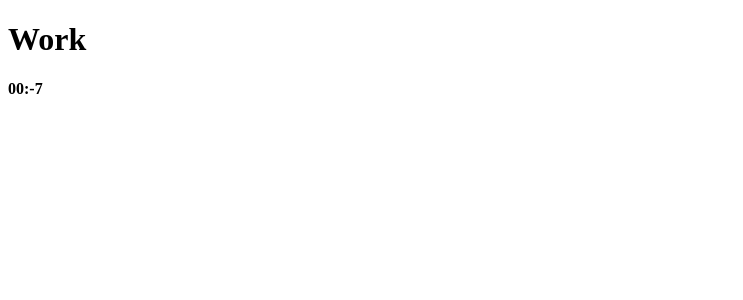
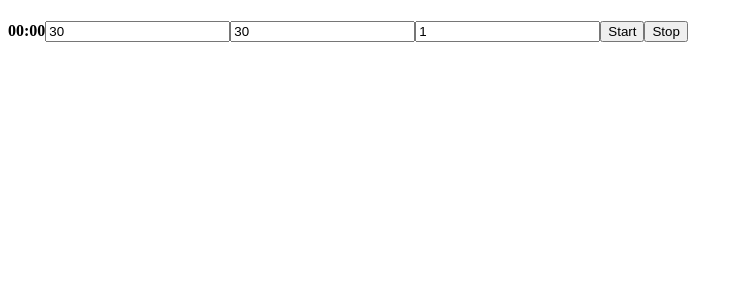
Before and after one commit to larslorenzdev/timer, a Nuxt app: page / in a window 1280 px wide. Shown: the top 300 px of the page, without its empty margins (0-743 px from the left). Built offline with nearby package versions, Linux system fonts and the light colour scheme.

Commit message:
refactoring

```diff
--- a/app.vue
+++ b/app.vue
@@ -1,60 +1,55 @@
 <template>
   <div>
-    <h1>{{currentTitle}}</h1>
-    <strong>00:{{ currentSeconds }}</strong>
+    <h1>{{ interval?.title }}</h1>
+    <strong>{{ formatTime(current) }}</strong>
+    <BaseInput
+      v-model="routeQuerySeconds"
+      :disabled="isRunning"
+    />
+    <BaseInput
+      v-model="routeQueryPause"
+      :disabled="isRunning"
+    />
+    <BaseInput
+      v-model="routeQueryInterval"
+      :disabled="isRunning"
+    />
+    <BaseButton
+      label="Start"
+      :disabled="isRunning"
+      @click="onStartTimer"
+    />
+    <BaseButton
+      label="Stop"
+      @click="onStopTimer"
+    />
   </div>
 </template>
 
 <script lang="ts" setup>
-type Interval = {
-  title: string
-  seconds: number
+import useIntervalTimer from '~/composables/useIntervalTimer'
+import { formatTime } from '~/utils/timeFormatter'
+
+const routeQuerySeconds = useRouteQueryNumberRef('seconds', 30)
+const routeQueryInterval = useRouteQueryNumberRef('interval', 1)
+const routeQueryPause = useRouteQueryNumberRef('pause', 30)
+const { startTimer, stopTimer, interval, current, isRunning } = useIntervalTimer()
+
+function onStartTimer() {
+  startTimer({
+    seconds: routeQuerySeconds.value,
+    pause: routeQueryPause.value,
+    interval: routeQueryInterval.value,
+  })
 }
 
-const route = useRoute()
-const seconds = Number.parseInt(route.query.seconds as string ?? '0')
-const interval = Number.parseInt(route.query.interval as string ?? '0')
-const pause = Number.parseInt(route.query.pause as string ?? '0')
-const currentSeconds = shallowRef(seconds)
-const currentTitle = shallowRef('Work')
-const intervals: Interval[] = []
-
-for (let i = 0; i < interval; i += 1) {
-  intervals.push({ title: 'Work', seconds })
-  intervals.push({ title: 'Pause', seconds: pause })
+function onStopTimer() {
+  stopTimer()
 }
-
-intervals.shift()
 
 onMounted(async () => {
   if ('wakeLock' in navigator) {
     await navigator.wakeLock.request('screen')
   }
-
-  const interval = setInterval(() => {
-    currentSeconds.value--
-
-    if (currentSeconds.value === 0) {
-      const context = new AudioContext()
-      const oscillator = context.createOscillator()
-      oscillator.type = 'sine'
-      oscillator.frequency.value = 800
-      oscillator.connect(context.destination)
-      oscillator.start();
-      setTimeout(function () {
-        oscillator.stop()
-      }, 100)
-
-      if (intervals.length > 0) {
-        const newInterval = intervals.shift() as Interval
-
-        currentSeconds.value = newInterval.seconds
-        currentTitle.value = newInterval.title
-      }
-      else {
-        clearInterval(interval)
-      }
-    }
-  }, 1_000)
 })
 </script>
--- /dev/null
+++ b/components/BaseButton.vue
@@ -0,0 +1,13 @@
+<template>
+  <button>{{ label }}</button>
+</template>
+
+<script setup lang="ts">
+defineProps<{
+  label: string
+}>()
+</script>
+
+<style lang="scss" scoped>
+
+</style>
--- /dev/null
+++ b/components/BaseInput.vue
@@ -0,0 +1,14 @@
+<template>
+  <input
+    v-model="model"
+    type="number"
+  >
+</template>
+
+<script setup lang="ts">
+const model = defineModel<number>()
+</script>
+
+<style lang="scss" scoped>
+
+</style>
--- /dev/null
+++ b/composables/useIntervalTimer.ts
@@ -0,0 +1,71 @@
+import useSoundGenerator from '~/composables/useSoundGenerator'
+
+export type Interval = {
+  title: string
+  seconds: number
+}
+
+export type StartOptions = {
+  seconds: number
+  pause: number
+  interval: number
+}
+
+export default function () {
+  const { playSound } = useSoundGenerator()
+  const current = shallowRef(0)
+  const interval = shallowRef<Interval>()
+  const timeout = shallowRef()
+  const isRunning = computed(() => !!interval.value)
+
+  function startTimer(options: StartOptions) {
+    const intervals = generateIntervals(options)
+
+    interval.value = intervals.shift() as Interval
+    current.value = interval.value.seconds
+
+    timeout.value = setInterval(() => {
+      current.value--
+
+      if (current.value <= 0) {
+        playSound(200)
+
+        if (intervals.length > 0) {
+          interval.value = intervals.shift() as Interval
+
+          current.value = interval.value.seconds
+        }
+        else {
+          stopTimer()
+        }
+      }
+    }, 1_000)
+  }
+
+  function stopTimer() {
+    clearInterval(timeout.value)
+    timeout.value = undefined
+  }
+
+  function generateIntervals(options: StartOptions) {
+    const intervals: Interval[] = []
+
+    for (let i = 0; i < options.interval; i += 1) {
+      intervals.push({ title: 'Work', seconds: options.seconds })
+      intervals.push({ title: 'Pause', seconds: options.pause })
+    }
+
+    // Remove the last pause
+    intervals.pop()
+
+    return intervals
+  }
+
+  return {
+    startTimer,
+    stopTimer,
+    interval,
+    current,
+    isRunning,
+  }
+}
--- /dev/null
+++ b/composables/useRouteQueryNumberRef.ts
@@ -0,0 +1,11 @@
+export default function (name: string, defaultValue = 0) {
+  const route = useRoute()
+  const router = useRouter()
+  const param = shallowRef(typeof route.query[name] === 'string' ? Number.parseInt(route.query[name] as string) : defaultValue)
+
+  watch(param, (value) => {
+    return router.replace({ query: { ...route.query, [name]: value } })
+  })
+
+  return param
+}
--- /dev/null
+++ b/composables/useSoundGenerator.ts
@@ -0,0 +1,19 @@
+export default function () {
+  const context = new AudioContext()
+
+  function playSound(ms: number) {
+    const oscillator = context.createOscillator()
+    oscillator.type = 'sine'
+    oscillator.frequency.value = 800
+    oscillator.connect(context.destination)
+    oscillator.start()
+
+    setTimeout(function () {
+      oscillator.stop()
+    }, ms)
+  }
+
+  return {
+    playSound,
+  }
+}
--- /dev/null
+++ b/utils/timeFormatter.ts
@@ -0,0 +1,6 @@
+export function formatTime(seconds: number) {
+  const calculatedMinutes = Math.floor(seconds / 60)
+  const calculatedSeconds = seconds % 60
+
+  return `${calculatedMinutes.toString().padStart(2, '0')}:${calculatedSeconds.toString().padStart(2, '0')}`
+}
```
